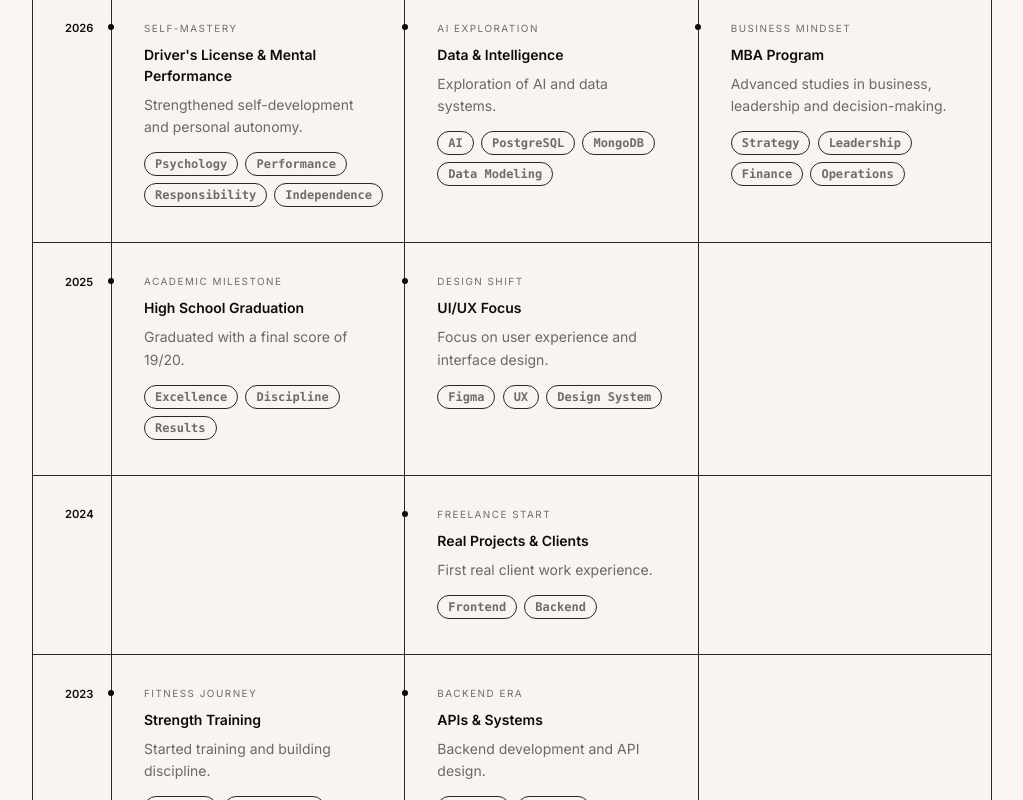
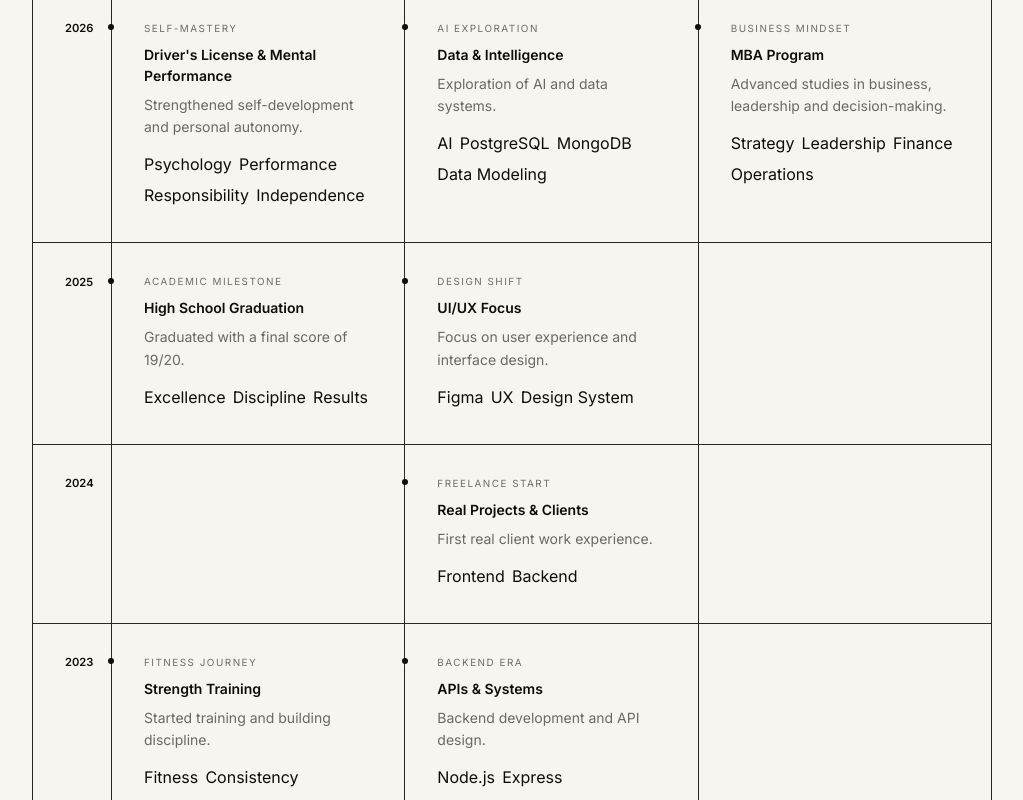
Before and after one commit to makeneto/makenedev, a React (Vite) app: page /about in a window 1280 px wide. Shown: the part 1940-2740 px from the top of the page, without its empty margins (128-1151 px from the left). Built offline with nearby package versions, Linux system fonts and the light colour scheme; a web font is replaced by a local one.

Commit message:
fix(timeline-card): update tag class for consistency in styling

```diff
--- a/src/components/about/TimelineCard.tsx
+++ b/src/components/about/TimelineCard.tsx
@@ -25,7 +25,7 @@ export default function TimelineCard({
       {tags && (
         <div className="timeline-card__tags">
           {tags.map((tag) => (
-            <span key={tag} className="timeline-card__tag">
+            <span key={tag} className="tag">
               {tag}
             </span>
           ))}
```
